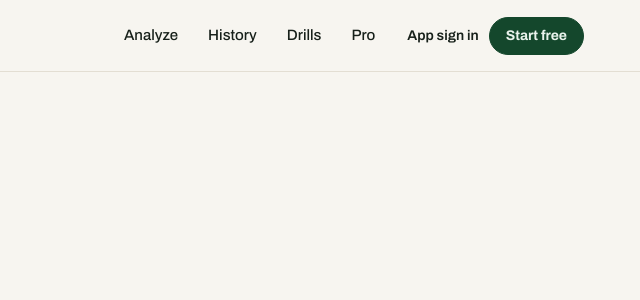
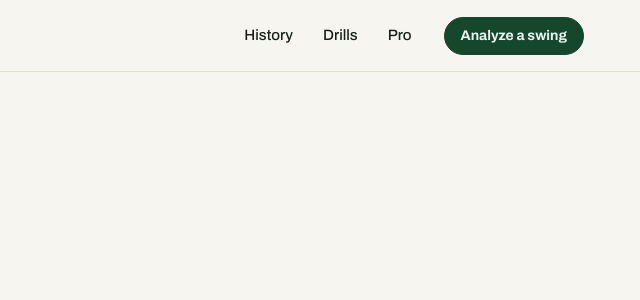
Before and after one commit to kylejames0513-bot/SwingLab, a Python web app: template swinglab/templates/web_layout.html.j2 in a window 1280 px wide. Shown: the top 300 px of the page, without its empty margins (640-1280 px from the left). Run offline with Jinja, Linux system fonts and the light colour scheme; the template is opened without the code that fills it, so the values that code supplies are empty.

Commit message:
Clarify the shared header journey

```diff
--- a/storefront-theme/locales/en.default.json
+++ b/storefront-theme/locales/en.default.json
@@ -12,9 +12,11 @@
     },
     "navigation": {
       "analyze": "Analyze",
+      "analyze_a_swing": "Analyze a swing",
       "app_sign_in": "App sign in",
       "caddieinsight_home": "CaddieInsight home",
       "create_free_account": "Create free account",
+      "drills": "Drills",
       "gear": "Gear",
       "home": "Home",
       "main": "Main navigation",
--- a/swinglab/templates/web_layout.html.j2
+++ b/swinglab/templates/web_layout.html.j2
@@ -134,6 +134,7 @@
   }
   .sl-header__cta { background: var(--sl-green); color: var(--sl-green-ink); }
   .sl-header__cta:hover { background: var(--sl-green-btn); color: #fff; }
+  .sl-header__nav .sl-header__mobile-cta { display: none; }
   .sl-header__cart { background: transparent; color: var(--sl-green); }
   .sl-header__cart:hover { border-color: var(--sl-orange); color: var(--sl-orange); }
   .sl-header__toggle {
@@ -213,6 +214,11 @@
     .sl-header__link { width: 100%; padding: 12px 0; font-size: 17px; }
     .sl-header__link.is-current { box-shadow: none; color: var(--sl-orange); }
     .sl-header__mobile-only { display: block; }
+    .sl-header__nav .sl-header__mobile-cta {
+      display: flex;
+      width: 100%;
+      margin: 6px 0 8px;
+    }
     .sl-header__toggle { display: flex; }
     .sl-header__actions .sl-header__action,
     .sl-header__actions .sl-header__cta { display: none; }
@@ -248,8 +254,7 @@
     {% endif %}
   </a>
   <nav class="sl-header__nav" id="sl-nav" aria-label="Main navigation">
-    {% if storefront_url %}<a class="sl-header__link" href="{{ storefront_url }}">Home</a>{% endif %}
-    <a class="sl-header__link{% if current_path == '/' %} is-current{% endif %}" href="/" {% if current_path == '/' %}aria-current="page"{% endif %}>Analyze</a>
+    <a class="sl-header__cta sl-header__mobile-cta" href="/">Analyze a swing</a>
     {% if user or not require_account %}
       <a class="sl-header__link{% if current_path == '/sessions' %} is-current{% endif %}" href="/sessions" {% if current_path == '/sessions' %}aria-current="page"{% endif %}>History</a>
       {% if user and require_account %}<a class="sl-header__link{% if current_path == '/progress' %} is-current{% endif %}" href="/progress" {% if current_path == '/progress' %}aria-current="page"{% endif %}>Progress{% if progress_pro_only and not user.is_pro %} <span aria-label="Included with Pro" title="Included with Pro">&#128274;</span>{% endif %}</a>{% endif %}
@@ -259,21 +264,15 @@
     <a class="sl-header__link{% if current_path == '/pricing' %} is-current{% endif %}" href="/pricing" {% if current_path == '/pricing' %}aria-current="page"{% endif %}>Pro</a>
     {% if user %}
       <a class="sl-header__link sl-header__mobile-only{% if current_path == '/account' %} is-current{% endif %}" href="/account" {% if current_path == '/account' %}aria-current="page"{% endif %}>Account</a>
-    {% else %}
-      <a class="sl-header__link sl-header__mobile-only{% if current_path == '/login' %} is-current{% endif %}" href="/login" {% if current_path == '/login' %}aria-current="page"{% endif %}>Sign in</a>
-      <a class="sl-header__link sl-header__mobile-only{% if current_path == '/signup' %} is-current{% endif %}" href="/signup" {% if current_path == '/signup' %}aria-current="page"{% endif %}>Create free account</a>
     {% endif %}
-    {% if storefront_url %}<a class="sl-header__link sl-header__mobile-only" href="{{ storefront_url }}/cart">Cart</a>{% endif %}
     {% if storefront_url %}<a class="sl-header__link sl-header__mobile-only" href="{{ storefront_url }}/account">Orders</a>{% endif %}
   </nav>
   <div class="sl-header__actions">
     {% if storefront_url %}<a class="sl-header__action" href="{{ storefront_url }}/account">Orders</a>{% endif %}
     {% if user %}
       <a class="sl-header__action" href="/account">Account</a>
-    {% else %}
-      <a class="sl-header__action" href="/login">App sign in</a>
-      <a class="sl-header__cta" href="/signup">Start free</a>
     {% endif %}
+    <a class="sl-header__cta" href="/">Analyze a swing</a>
     {% if storefront_url %}<a class="sl-header__cart" href="{{ storefront_url }}/cart">Cart</a>{% endif %}
     <button class="sl-header__toggle" type="button" aria-label="Menu" aria-expanded="false" aria-controls="sl-nav" data-nav-toggle>
       <span></span><span></span><span></span>
```
Also changed, not shown: tests/test_accounts.py (+12 -2 lines), tests/test_storefront_header.py (added, +35 -0 lines), 1 other file.
